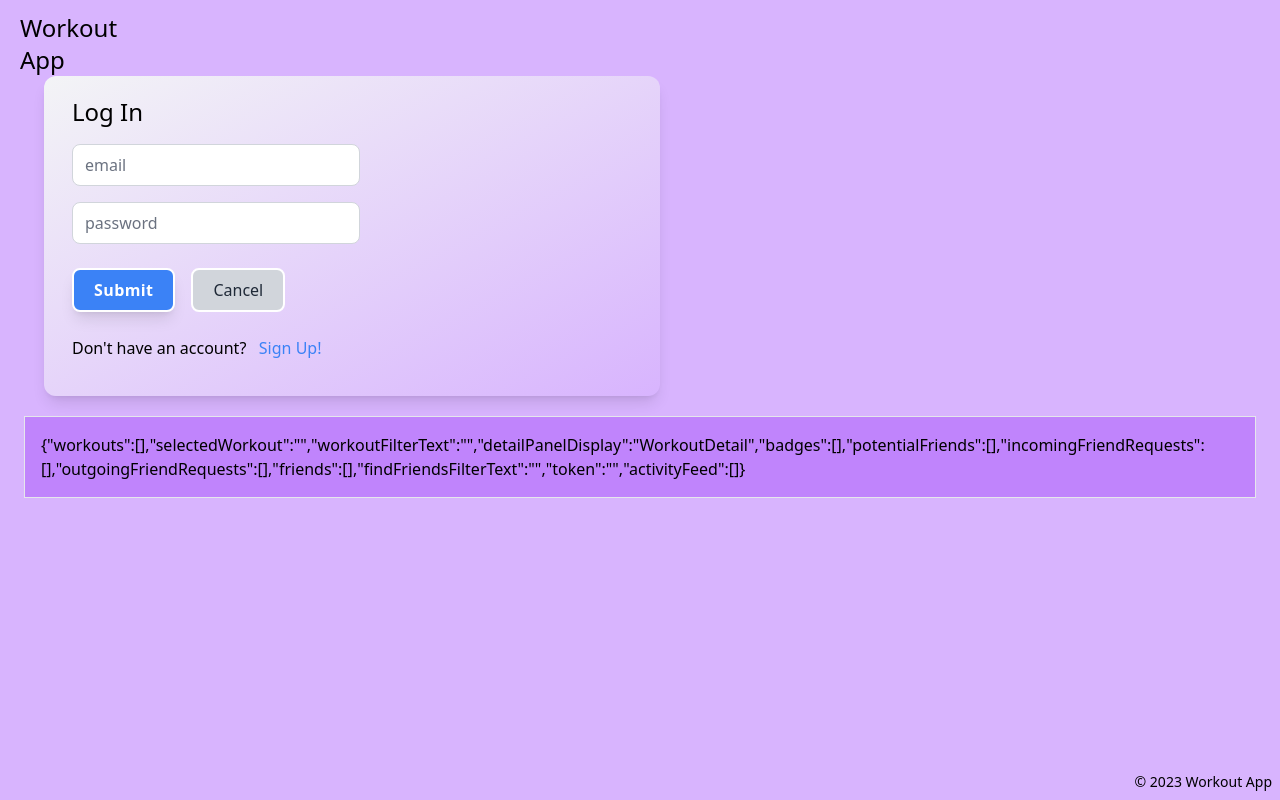
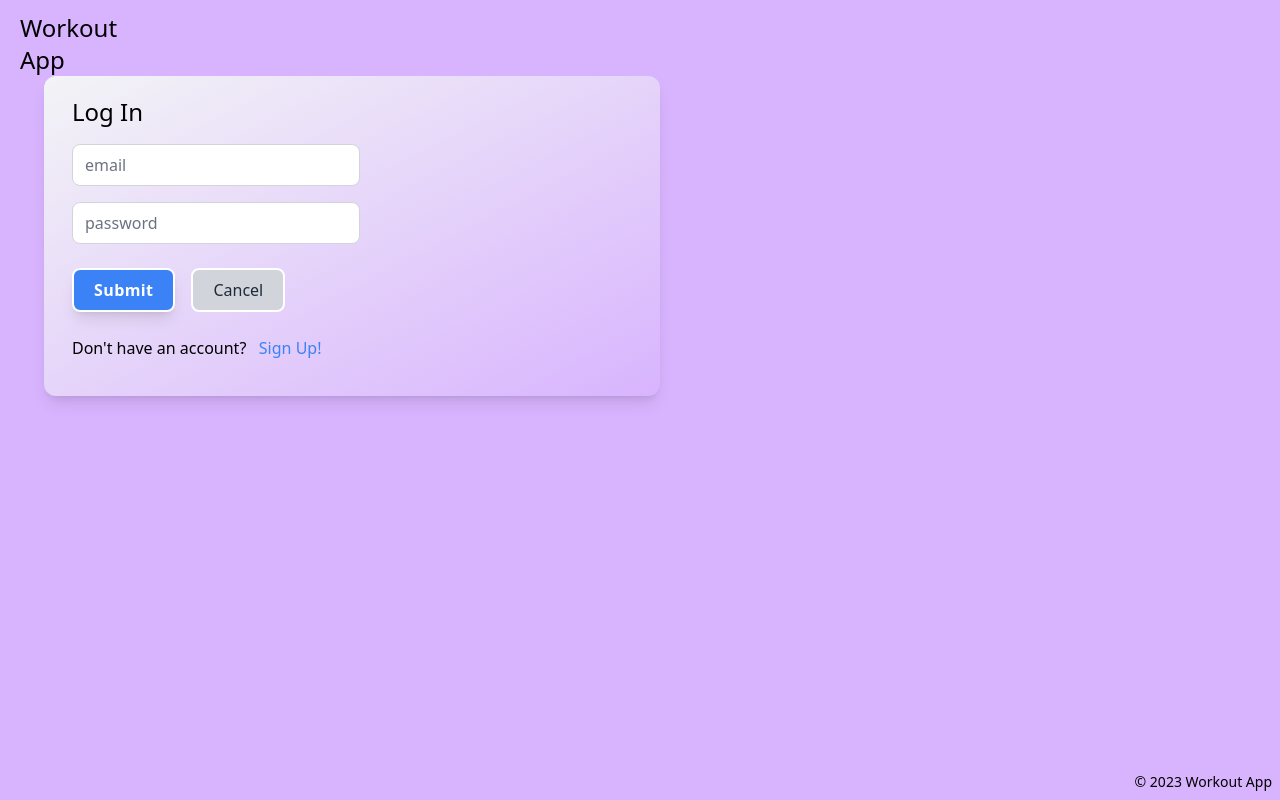
Before and after one commit to robmonday/workout, a React (Vite) app: page /data in a window 1280 px wide. Built offline with nearby package versions, Linux system fonts and the light colour scheme; what chartjs-plugin-datalabels would draw is missing.

Commit message:
prepare to deploy

```diff
--- a/src/api.ts
+++ b/src/api.ts
@@ -10,7 +10,7 @@ import {
   ReactionRequest,
 } from "./types";
 
-export const baseUrl = "http://localhost:8080"; // "https://workout-backend.fly.dev" "http://localhost:8080" "http://localhost:5174"
+export const baseUrl = "https://workout-backend.fly.dev"; // "https://workout-backend.fly.dev" "http://localhost:8080" "http://localhost:5174"
 
 type RequestBody =
   | SignUpRequest
--- a/src/components/Layout.tsx
+++ b/src/components/Layout.tsx
@@ -165,11 +165,11 @@ const Layout = () => {
         <Outlet />
 
         {/* Displays State on Page */}
-        <div className="border bg-purple-400 p-2">
+        {/* <div className="border bg-purple-400 p-2">
           <div className="overflow-y-auto break-words p-2">
             {JSON.stringify(state)}
           </div>
-        </div>
+        </div> */}
       </div>
 
       <footer className="fixed bottom-2 right-2 w-full text-end text-sm">
```
